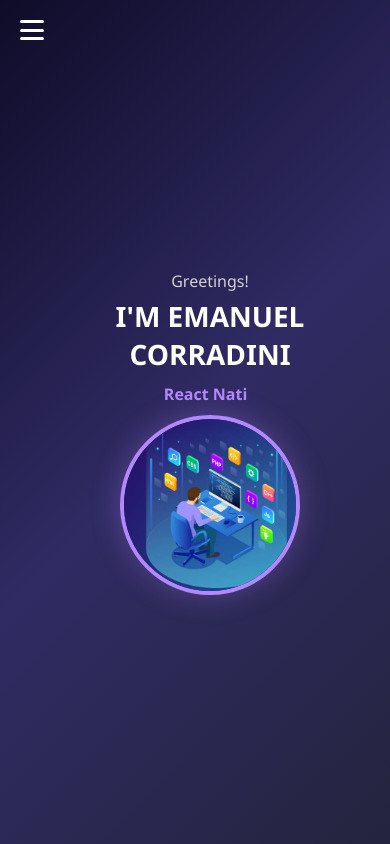
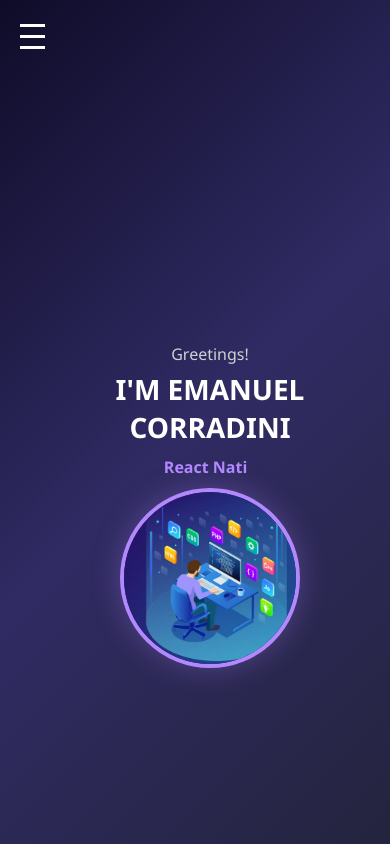
Before and after one commit to emaaa05/portfolio, a React (Vite) app: page / in a window 390 px wide. Built offline with nearby package versions, Linux system fonts and the light colour scheme.

Commit message:
ResponsiveChanges

```diff
--- a/src/components/Tabs.jsx
+++ b/src/components/Tabs.jsx
@@ -33,8 +33,10 @@ const Tabs = () => {
     <div className="tabs-wrapper">
       <div className="tabs-container">
         <nav className="tabs-nav">
+
+            {!isMenuOpen && (
               <button
-            className={`hamburger-icon ${isMenuOpen ? 'open' : ''}`}
+                className="hamburger-icon"
                 onClick={toggleMenu}
                 aria-label="Toggle menu"
               >
@@ -42,8 +44,21 @@ const Tabs = () => {
                 <span></span>
                 <span></span>
               </button>
+            )}
 
           <div className={`side-menu ${isMenuOpen ? 'active' : ''}`}>
+            {['Home', 'About', 'Skills', 'Projects'].map(tab => (
+              <button
+                key={tab}
+                onClick={() => handleTabClick(tab)}
+                className={`tab-button ${activeTab === tab ? 'active' : ''}`}
+              >
+                {tab}
+              </button>
+            ))}
+          </div>
+
+          <div className="tabs-desktop-menu">
             {['Home', 'About', 'Skills', 'Projects'].map(tab => (
               <button
                 key={tab}
--- a/src/styles/About.css
+++ b/src/styles/About.css
@@ -90,11 +90,19 @@
   color: #ffffff;
 }
 
-@media (min-width: 768px) {
+@media (max-width: 768px) {
   .about-section {
-    flex-direction: row;
+    flex-direction: column;
     justify-content: space-between;
     align-items: center;
+  }
+
+  .about-title{
+    margin-right: 10rem;
+  }
+
+  .about-paragraph{
+    margin-right: 8rem;
   }
 
   .about-left {
--- a/src/styles/Home.css
+++ b/src/styles/Home.css
@@ -154,7 +154,7 @@
     flex-direction: column;
     align-items: center;
     justify-content: center;
-    margin-left: 10rem;
+    margin-right: 10rem;
     padding: 2rem 1rem;
     text-align: center;
   }
@@ -171,11 +171,12 @@
 
   .about-text {
     font-size: 1.4rem;
-    margin-left: 0;
+    margin-right: 10rem;
   }
 
   .about-title {
     font-size: 2.4rem !important;
+    margin-right: 10rem;
   }
 
   .greeting {
--- a/src/styles/Tabs.css
+++ b/src/styles/Tabs.css
@@ -1,88 +1,106 @@
+.tabs-wrapper {
+  width: 100%;
+  min-height: 100vh;
+  background-color: linear-gradient(135deg, #0f0c29, #302b63, #24243e);
+  color: white;
+}
+
+.tabs-container {
+  display: flex;
+  flex-direction: column;
+  min-height: 100vh;
+}
+
+.tabs-nav {
+  display: flex;
+  align-items: center;
+  justify-content: space-between;
+  padding: 1rem;
+  background-color: linear-gradient(135deg, #0f0c29, #302b63, #24243e);
+  position: relative;
+  z-index: 1002;
+}
+
 .hamburger-icon {
   display: none;
-  flex-direction: column;
-  justify-content: space-between;
-  width: 24px;
-  height: 20px;
-  background: none;
-  border: none;
-  cursor: pointer;
-  z-index: 2001;
-  position: fixed;
-  top: 20px;
-  left: 20px;
 }
 
 .hamburger-icon span {
+  width: 25px;
   height: 3px;
-  width: 100%;
   background-color: white;
-  border-radius: 2px;
-  transition: all 0.4s ease-in-out;
-}
-
-.hamburger-icon.open span:nth-child(1) {
-  transform: rotate(45deg) translate(5px, 5px);
-}
-
-.hamburger-icon.open span:nth-child(2) {
-  opacity: 0;
-}
-
-.hamburger-icon.open span:nth-child(3) {
-  transform: rotate(-45deg) translate(5px, -5px);
+  display: block;
+  margin: 4px 0;
+  transition: all 0.3s ease;
 }
 
 .side-menu {
-  position: fixed;
-  top: 0;
-  left: -250px;
-  height: 100vh;
-  width: 250px;
-  background-color: #111;
-  padding-top: 60px;
-  display: flex;
-  flex-direction: column;
-  align-items: center;
-  transition: left 0.3s ease;
-  z-index: 2000;
+  display: none;
 }
 
-.side-menu.active {
-  left: 0;
+.tabs-desktop-menu {
+  display: flex;
+  gap: 1.5rem;
 }
 
 .tab-button {
   background: none;
   border: none;
   color: white;
-  font-size: 1.2rem;
-  padding: 15px 20px;
-  width: 100%;
-  text-align: left;
-  transition: background 0.2s;
-}
-
-.tab-button:hover {
-  background: rgba(255, 255, 255, 0.1);
+  font-size: 1rem;
+  cursor: pointer;
+  padding: 0.5rem 1rem;
 }
 
 .tab-button.active {
-  background: rgba(255, 255, 255, 0.2);
+  border-bottom: 2px solid #00d1ff;
 }
 
-.overlay {
-  position: fixed;
-  top: 0;
-  left: 0;
-  width: 100%;
-  height: 100%;
-  background: rgba(0, 0, 0, 0.6);
-  z-index: 1000;
+.tabs-content {
+  flex: 1;
+  padding: 2rem;
 }
 
 @media (max-width: 768px) {
   .hamburger-icon {
     display: flex;
+    flex-direction: column;
+    background: none;
+    border: none;
+    cursor: pointer;
+    z-index: 1001;
+  }
+
+  .tabs-desktop-menu {
+    display: none;
+  }
+
+  .side-menu {
+    position: fixed;
+    top: 0;
+    left: -250px;
+    height: 100%;
+    width: 200px;
+    background-color: linear-gradient(135deg, #0f0c29, #302b63, #24243e);
+    padding: 2rem 1rem;
+    display: flex;
+    flex-direction: column;
+    gap: 1rem;
+    transition: left 0.3s ease-in-out;
+    z-index: 1000;
+  }
+
+  .side-menu.active {
+    left: 0;
+  }
+
+  .overlay {
+    position: fixed;
+    top: 0;
+    left: 0;
+    height: 100%;
+    width: 100%;
+    background: transparent
+    z-index: 999;
   }
 }
```
Lines whose indentation alone changed are shown as unchanged.
